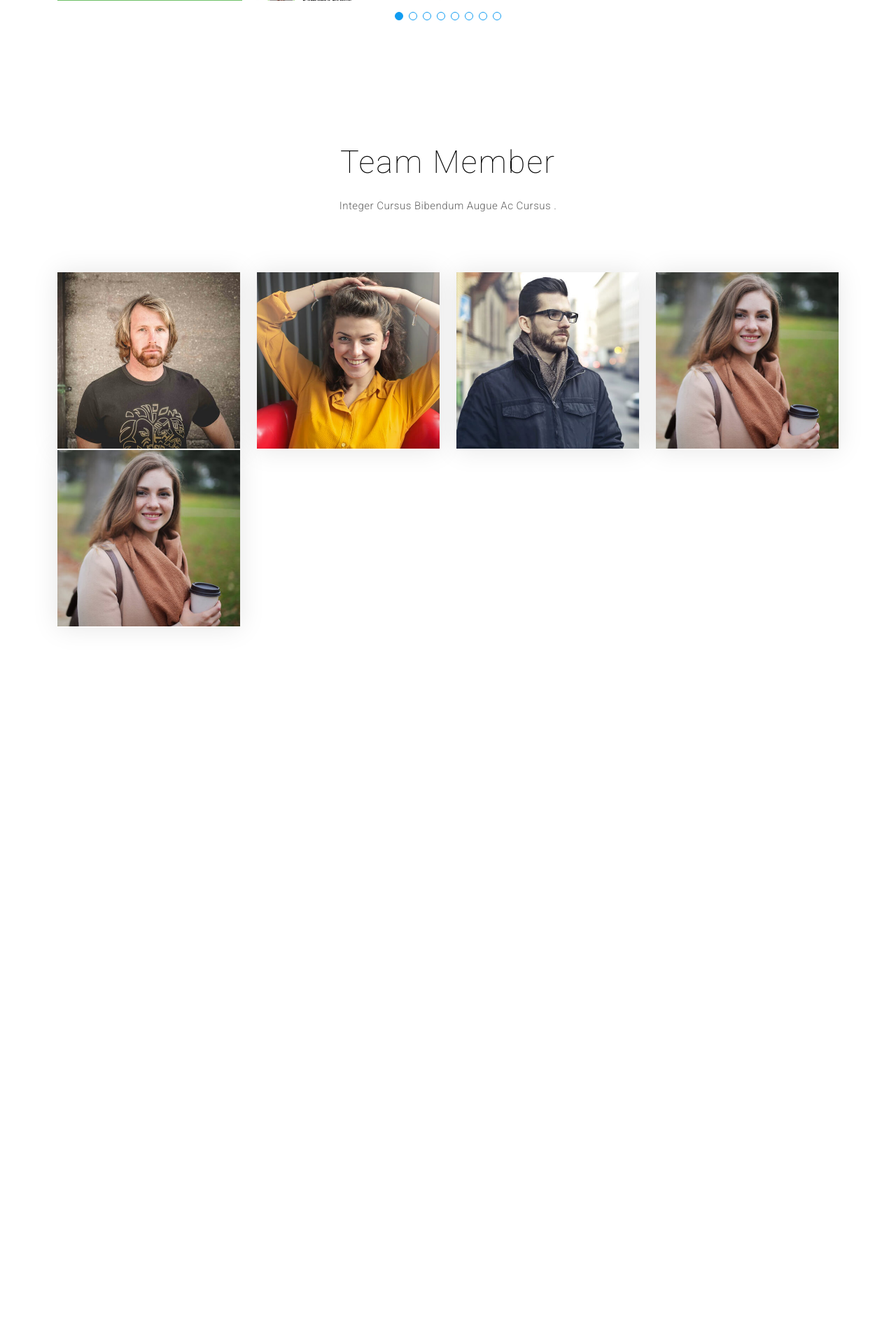
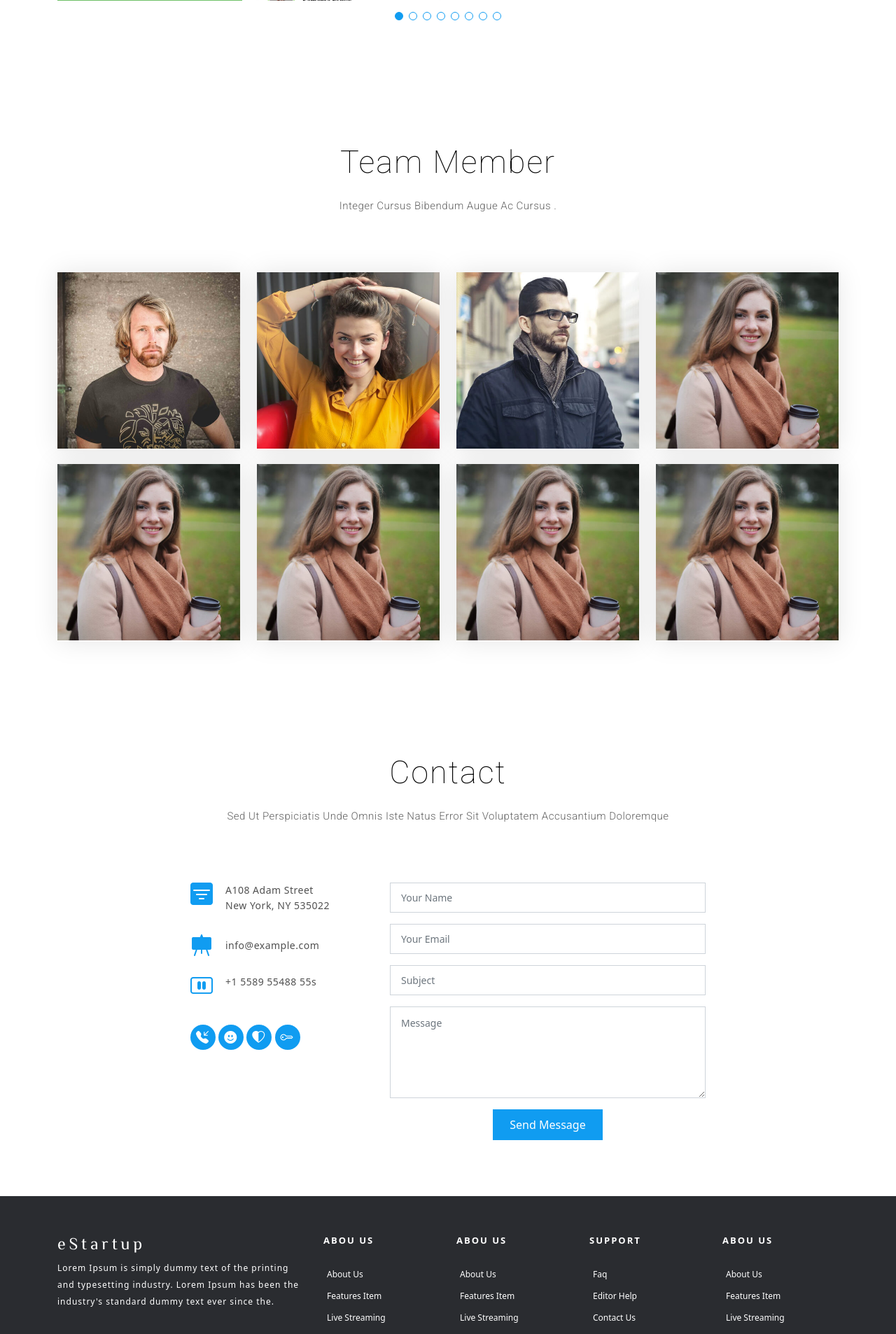
Before and after one commit to aryopratamaa/ppdb-sederhana, a PHP site: page / in a window 1280 px wide. Shown: the part 4247-6153 px from the top of the page at 70% size. Before the commit the page ends 5142 px from the top, so only its background shows below. Run offline with PHP 8.4, Linux system fonts and the light colour scheme; some libraries are stand-ins or nearby versions.

Commit message:
commit 20-2-1

```diff
--- a/index.html
+++ b/index.html
@@ -35,7 +35,6 @@
             <li><a class="nav-link scrollto" href="#jurusan">Jurusan</a></li>
             <li><a class="nav-link scrollto" href="#galeri">Galeri</a></li>
             <li><a class="nav-link scrollto" href="#guru">Guru</a></li>
-            <li><a class="nav-link scrollto" href="#pricing">Kegiatan</a></li>
             <li><a class="nav-link scrollto" href="#contact">Contact</a></li>
           </ul>
           <i class="bi bi-list mobile-nav-toggle"></i>
@@ -277,6 +276,7 @@
                     </div>
                   </div>
                 </div>
+                <p></p>
                 <div class="col-md-6 col-md-4 col-lg-3" data-aos="zoom-in" data-aos-delay="400">
                     <div class="guru-block bottom">
                       <img src="assets/img/guru/4.jpg" class="img-responsive" alt="img">
@@ -290,12 +290,207 @@
                         <h4>Kimberly Tran</h4>
                       </div>
                     </div>
+                </div>
+                <div class="col-md-6 col-md-4 col-lg-3" data-aos="zoom-in" data-aos-delay="400">
+                    <div class="guru-block bottom">
+                      <img src="assets/img/guru/4.jpg" class="img-responsive" alt="img">
+                      <div class="guru-content">
+                        <ul class="list-unstyled">
+                          <li><a href="#"><i class="bi bi-facebook"></i></a></li>
+                          <li><a href="#"><i class="bi bi-twitter"></i></a></li>
+                          <li><a href="#"><i class="bi bi-linkedin"></i></a></li>
+                        </ul>
+                        <span>manager</span>
+                        <h4>Kimberly Tran</h4>
+                      </div>
+                    </div>
+                </div>
+                <div class="col-md-6 col-md-4 col-lg-3" data-aos="zoom-in" data-aos-delay="400">
+                    <div class="guru-block bottom">
+                      <img src="assets/img/guru/4.jpg" class="img-responsive" alt="img">
+                      <div class="guru-content">
+                        <ul class="list-unstyled">
+                          <li><a href="#"><i class="bi bi-facebook"></i></a></li>
+                          <li><a href="#"><i class="bi bi-twitter"></i></a></li>
+                          <li><a href="#"><i class="bi bi-linkedin"></i></a></li>
+                        </ul>
+                        <span>manager</span>
+                        <h4>Kimberly Tran</h4>
+                      </div>
+                    </div>
+                </div>
+                <div class="col-md-6 col-md-4 col-lg-3" data-aos="zoom-in" data-aos-delay="400">
+                    <div class="guru-block bottom">
+                      <img src="assets/img/guru/4.jpg" class="img-responsive" alt="img">
+                      <div class="guru-content">
+                        <ul class="list-unstyled">
+                          <li><a href="#"><i class="bi bi-facebook"></i></a></li>
+                          <li><a href="#"><i class="bi bi-twitter"></i></a></li>
+                          <li><a href="#"><i class="bi bi-linkedin"></i></a></li>
+                        </ul>
+                        <span>manager</span>
+                        <h4>Kimberly Tran</h4>
+                      </div>
+                    </div>
+                </div>
+              </div>
+            </div>
+          </section>
+
+          <section id="contact" class="padd-section">
+            <div class="container" data-aos="fade-up">
+              <div class="section-title text-center">
+                <h2>Contact</h2>
+                <p class="separator">Sed ut perspiciatis unde omnis iste natus error sit voluptatem accusantium doloremque</p>
+              </div>
+              <div class="row justify-content-center" data-aos="fade-up" data-aos-delay="100">
+                <div class="col-lg-3 col-md-4">
+                  <div class="info">
+                    <div>
+                      <i class="bi bi-geo-alt"></i>
+                      <p>A108 Adam Street<br>New York, NY 535022</p>
+                    </div>
+                    <div class="email">
+                      <i class="bi bi-envelope"></i>
+                      <p>info@example.com</p>
+                    </div>
+                    <div>
+                      <i class="bi bi-phone"></i>
+                      <p>+1 5589 55488 55s</p>
+                    </div>
                   </div>
+                  <div class="social-links">
+                    <a href="#" class="twitter"><i class="bi bi-twitter"></i></a>
+                    <a href="#" class="facebook"><i class="bi bi-facebook"></i></a>
+                    <a href="#" class="instagram"><i class="bi bi-instagram"></i></a>
+                    <a href="#" class="linkedin"><i class="bi bi-linkedin"></i></a>
+                  </div>
+                </div>
+                <div class="col-lg-5 col-md-8">
+                  <div class="form">
+                    <form action="forms/contact.php" method="post" role="form" class="php-email-form">
+                      <div class="form-group">
+                        <input type="text" name="name" class="form-control" id="name" placeholder="Your Name" required>
+                      </div>
+                      <div class="form-group mt-3">
+                        <input type="email" class="form-control" name="email" id="email" placeholder="Your Email" required>
+                      </div>
+                      <div class="form-group mt-3">
+                        <input type="text" class="form-control" name="subject" id="subject" placeholder="Subject" required>
+                      </div>
+                      <div class="form-group mt-3">
+                        <textarea class="form-control" name="message" rows="5" placeholder="Message" required></textarea>
+                      </div>
+                      <div class="my-3">
+                        <div class="loading">Loading</div>
+                        <div class="error-message"></div>
+                        <div class="sent-message">Your message has been sent. Thank you!</div>
+                      </div>
+                      <div class="text-center"><button type="submit">Send Message</button></div>
+                    </form>
+                  </div>
+                </div>
               </div>
             </div>
           </section>
 
     </main>
+
+
+    <footer class="footer">
+        <div class="container">
+          <div class="row">
+
+            <div class="col-md-12 col-lg-4">
+              <div class="footer-logo">
+
+                <a class="navbar-brand" href="#">eStartup</a>
+                <p>Lorem Ipsum is simply dummy text of the printing and typesetting industry. Lorem Ipsum has been the industry's standard dummy text ever since the.</p>
+
+              </div>
+            </div>
+
+            <div class="col-sm-6 col-md-3 col-lg-2">
+              <div class="list-menu">
+
+                <h4>Abou Us</h4>
+
+                <ul class="list-unstyled">
+                  <li><a href="#">About us</a></li>
+                  <li><a href="#">Features item</a></li>
+                  <li><a href="#">Live streaming</a></li>
+                  <li><a href="#">Privacy Policy</a></li>
+                </ul>
+
+              </div>
+            </div>
+
+            <div class="col-sm-6 col-md-3 col-lg-2">
+              <div class="list-menu">
+
+                <h4>Abou Us</h4>
+
+                <ul class="list-unstyled">
+                  <li><a href="#">About us</a></li>
+                  <li><a href="#">Features item</a></li>
+                  <li><a href="#">Live streaming</a></li>
+                  <li><a href="#">Privacy Policy</a></li>
+                </ul>
+
+              </div>
+            </div>
+
+            <div class="col-sm-6 col-md-3 col-lg-2">
+              <div class="list-menu">
+
+                <h4>Support</h4>
+
+                <ul class="list-unstyled">
+                  <li><a href="#">faq</a></li>
+                  <li><a href="#">Editor help</a></li>
+                  <li><a href="#">Contact us</a></li>
+                  <li><a href="#">Privacy Policy</a></li>
+                </ul>
+
+              </div>
+            </div>
+
+            <div class="col-sm-6 col-md-3 col-lg-2">
+              <div class="list-menu">
+
+                <h4>Abou Us</h4>
+
+                <ul class="list-unstyled">
+                  <li><a href="#">About us</a></li>
+                  <li><a href="#">Features item</a></li>
+                  <li><a href="#">Live streaming</a></li>
+                  <li><a href="#">Privacy Policy</a></li>
+                </ul>
+
+              </div>
+            </div>
+
+          </div>
+        </div>
+
+        <div class="copyrights">
+          <div class="container">
+            <p>&copy; Copyrights eStartup. All rights reserved.</p>
+            <div class="credits">
+              <!--
+              All the links in the footer should remain intact.
+              You can delete the links only if you purchased the pro version.
+              Licensing information: https://bootstrapmade.com/license/
+              Purchase the pro version with working PHP/AJAX contact form: https://bootstrapmade.com/buy/?theme=eStartup
+            -->
+              Designed by <a href="https://bootstrapmade.com/">BootstrapMade</a>
+            </div>
+          </div>
+        </div>
+
+    </footer>
+
+    <a href="#" class="back-to-top d-flex align-items-center justify-content-center"><i class="bi bi-arrow-up-short"></i></a>
 
     <script src="assets/vendor/aos/aos.js"></script>
     <script src="assets/vendor/bootstrap/js/bootstrap.bundle.min.js"></script>
```
Also changed, not shown: assets/css/style.css (+0 -65 lines).
